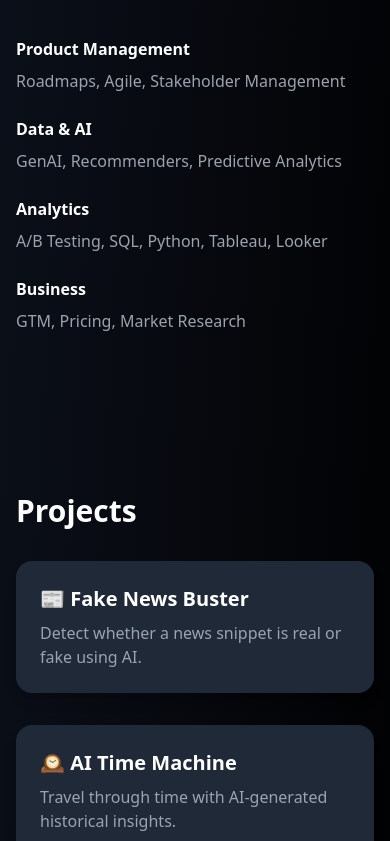
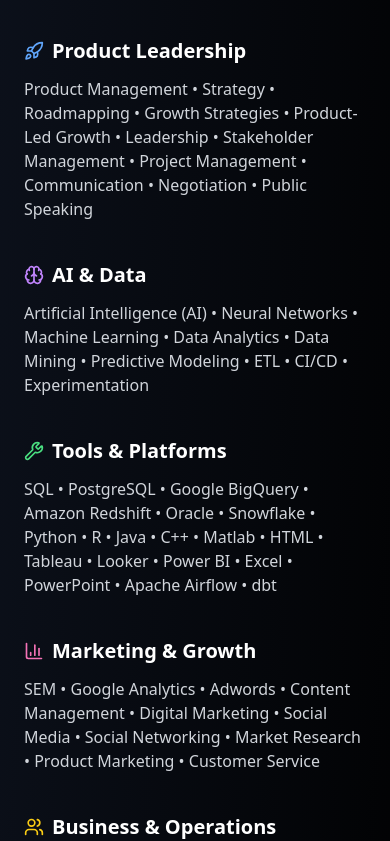
Before and after one commit to ibrahimasifali94/portfolio, a React (Vite) app in the folder portfolio-react-netlify 3/: page / in a window 390 px wide. Shown: the part 5043-5884 px from the top of the page. Built offline with nearby package versions, Linux system fonts and the light colour scheme.

Commit message:
Update Skills.jsx

```diff
--- a/portfolio-react-netlify 3/src/components/Skills.jsx
+++ b/portfolio-react-netlify 3/src/components/Skills.jsx
@@ -1,25 +1,71 @@
+import { Brain, BarChart3, Users, Wrench, Rocket } from "lucide-react";
+
 export default function Skills() {
   return (
-    <div className="max-w-5xl mx-auto py-20 px-4">
+    <div className="max-w-6xl mx-auto py-20 px-6">
       <h2 className="text-3xl font-bold mb-8">Skills</h2>
-      <div className="grid md:grid-cols-2 gap-6">
+      <div className="space-y-10">
+
+        {/* Product Leadership */}
         <div>
-          <h3 className="font-semibold mb-2">Product Management</h3>
-          <p className="text-gray-400">Roadmaps, Agile, Stakeholder Management</p>
+          <h3 className="flex items-center text-xl font-semibold mb-3">
+            <Rocket className="w-5 h-5 mr-2 text-blue-400" /> Product Leadership
+          </h3>
+          <p className="text-gray-300">
+            Product Management • Strategy • Roadmapping • Growth Strategies •
+            Product-Led Growth • Leadership • Stakeholder Management • Project
+            Management • Communication • Negotiation • Public Speaking
+          </p>
         </div>
+
+        {/* AI & Data */}
         <div>
-          <h3 className="font-semibold mb-2">Data & AI</h3>
-          <p className="text-gray-400">GenAI, Recommenders, Predictive Analytics</p>
+          <h3 className="flex items-center text-xl font-semibold mb-3">
+            <Brain className="w-5 h-5 mr-2 text-purple-400" /> AI & Data
+          </h3>
+          <p className="text-gray-300">
+            Artificial Intelligence (AI) • Neural Networks • Machine Learning •
+            Data Analytics • Data Mining • Predictive Modeling • ETL • CI/CD •
+            Experimentation
+          </p>
         </div>
+
+        {/* Tools & Platforms */}
         <div>
-          <h3 className="font-semibold mb-2">Analytics</h3>
-          <p className="text-gray-400">A/B Testing, SQL, Python, Tableau, Looker</p>
+          <h3 className="flex items-center text-xl font-semibold mb-3">
+            <Wrench className="w-5 h-5 mr-2 text-green-400" /> Tools & Platforms
+          </h3>
+          <p className="text-gray-300">
+            SQL • PostgreSQL • Google BigQuery • Amazon Redshift • Oracle •
+            Snowflake • Python • R • Java • C++ • Matlab • HTML • Tableau •
+            Looker • Power BI • Excel • PowerPoint • Apache Airflow • dbt
+          </p>
         </div>
+
+        {/* Marketing & Growth */}
         <div>
-          <h3 className="font-semibold mb-2">Business</h3>
-          <p className="text-gray-400">GTM, Pricing, Market Research</p>
+          <h3 className="flex items-center text-xl font-semibold mb-3">
+            <BarChart3 className="w-5 h-5 mr-2 text-pink-400" /> Marketing & Growth
+          </h3>
+          <p className="text-gray-300">
+            SEM • Google Analytics • Adwords • Content Management • Digital
+            Marketing • Social Media • Social Networking • Market Research •
+            Product Marketing • Customer Service
+          </p>
         </div>
+
+        {/* Business & Ops */}
+        <div>
+          <h3 className="flex items-center text-xl font-semibold mb-3">
+            <Users className="w-5 h-5 mr-2 text-yellow-400" /> Business & Operations
+          </h3>
+          <p className="text-gray-300">
+            SaaS • CRM • OEM Management • Procurement • Suppliers • Purchase
+            Orders • Reporting & Analysis • Customer Product Training
+          </p>
+        </div>
+
       </div>
     </div>
-  )
+  );
 }
```
